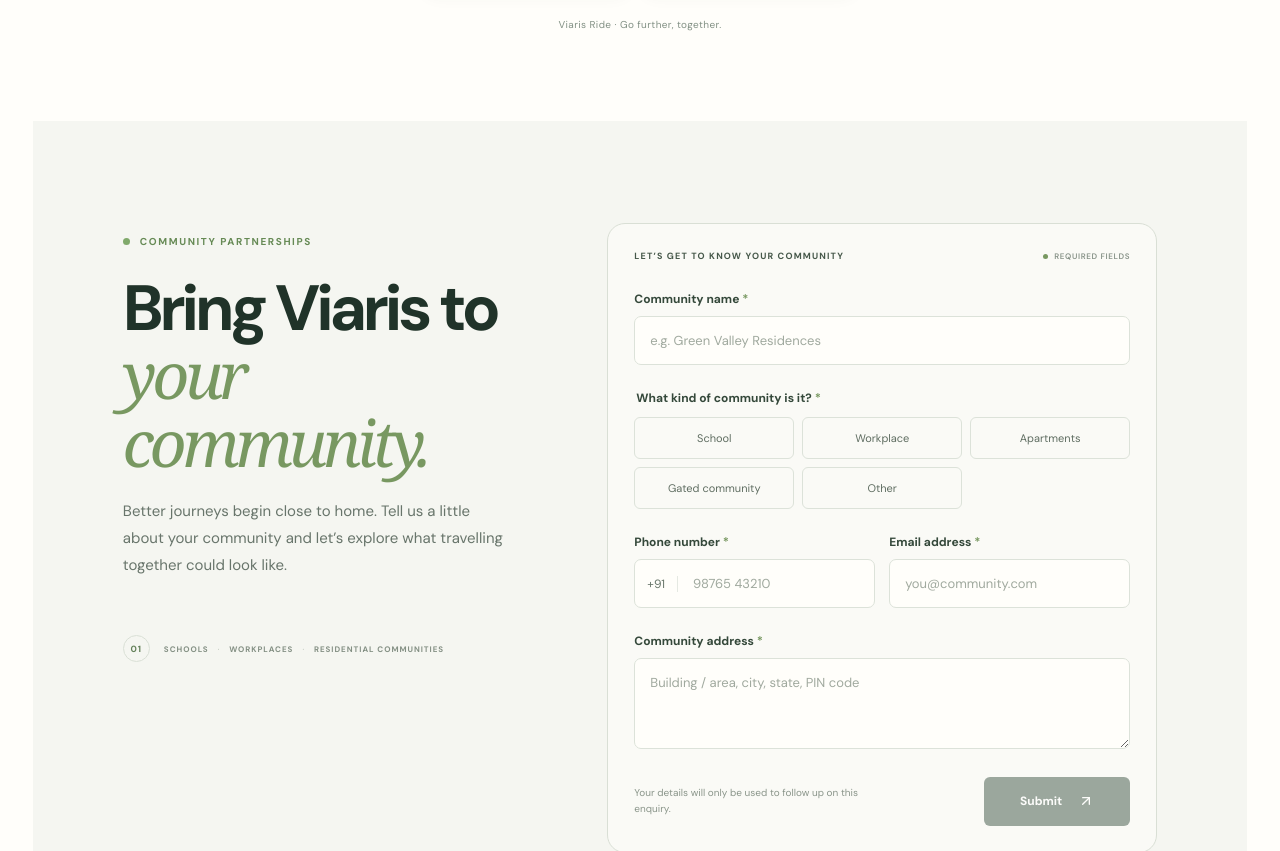
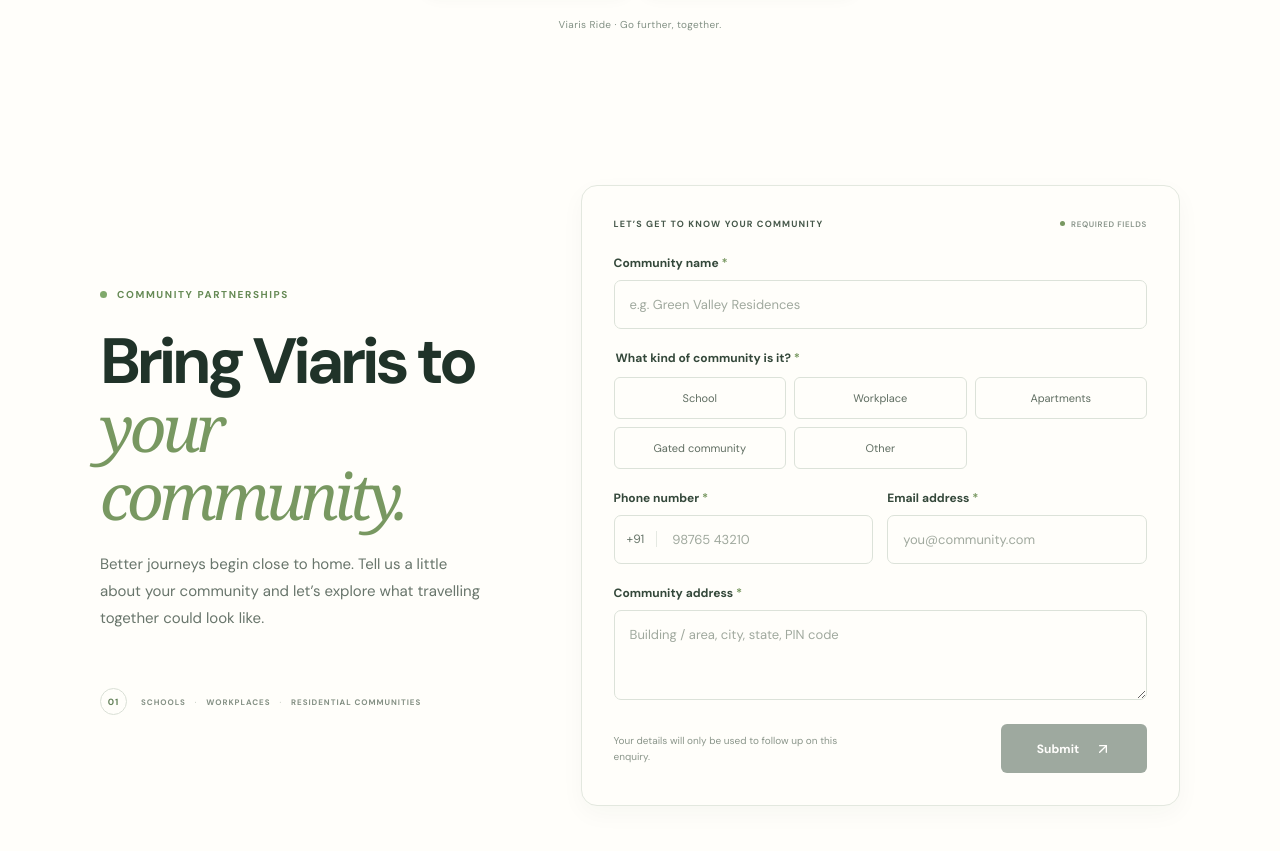
Before and after one commit to Surya8074/viaris-website, a React (Vite) app: page / in a window 1280 px wide. Shown: the part 7980-8831 px from the top of the page. Built offline with nearby package versions, Linux system fonts and the light colour scheme.

Commit message:
Match community registration section width and scale to impact calculator

```diff
--- a/src/styles/community-registration.css
+++ b/src/styles/community-registration.css
@@ -1,5 +1,5 @@
-.community-registration{width:100%;padding:clamp(64px,8vw,112px) clamp(22px,7vw,104px) clamp(76px,9vw,120px);background:#f5f6f1;color:#203329}
-.community-registration__inner{width:min(100%,1240px);margin:0 auto;display:grid;grid-template-columns:minmax(0,.82fr) minmax(0,1.18fr);gap:clamp(48px,8vw,120px);align-items:start}
+.community-registration{width:100%;padding:clamp(42px,5vw,68px) clamp(18px,4vw,56px);background:transparent;color:#203329}
+.community-registration__inner{width:min(1080px,100%);margin:0 auto;display:grid;grid-template-columns:minmax(0,.82fr) minmax(0,1.18fr);gap:clamp(34px,5vw,64px);align-items:center}
 .community-registration__intro{position:sticky;top:48px;padding-top:12px}
 .community-registration__eyebrow{display:flex;align-items:center;gap:10px;color:#668a55;font-size:10px;font-weight:750;letter-spacing:.16em}
 .community-registration__eyebrow i{width:7px;height:7px;border-radius:50%;background:#80a96b}
@@ -9,8 +9,8 @@
 .community-registration__footnote{display:flex;flex-wrap:wrap;align-items:center;gap:9px;margin-top:56px;color:#849084;font-size:8px;font-weight:700;letter-spacing:.12em}
 .community-registration__footnote span:first-child{display:grid;place-items:center;width:27px;height:27px;margin-right:5px;border:1px solid #d9dfd5;border-radius:50%;color:#64815a;font-size:9px}
 .community-registration__footnote b{color:#a9b2a6;font-weight:400}
-.community-registration__form-wrap{min-width:0;border:1px solid #d9dfd5;border-radius:18px;padding:26px;background:rgba(255,254,250,.58);overflow:hidden}
-.community-registration__form{display:grid;gap:25px;padding-top:0}
+.community-registration__form-wrap{min-width:0;border:1px solid #e3e8df;border-radius:16px;padding:clamp(22px,2.8vw,32px);background:#fffefa;box-shadow:0 8px 24px rgba(31,48,35,.035);overflow:hidden}
+.community-registration__form{display:grid;gap:21px;padding-top:0}
 .community-registration__form-heading{display:flex;justify-content:space-between;align-items:center;gap:12px;margin-bottom:4px;color:#46584a;font-size:9px;font-weight:750;letter-spacing:.13em}
 .community-registration__form-heading small{display:flex;align-items:center;gap:6px;color:#89948a;font-size:8px;font-weight:600;letter-spacing:.08em}
 .community-registration__form-heading small i{width:5px;height:5px;border-radius:50%;background:#789861}
@@ -44,6 +44,6 @@
 .community-registration__success h3{margin:8px 0 0;font-size:30px;letter-spacing:-.04em;font-weight:650}
 .community-registration__success p{max-width:420px;margin:0;color:#68756b;font-size:14px;line-height:1.7}
 .community-registration__success button{padding:10px 0;border:0;border-bottom:1px solid #9caf91;background:none;color:#385a40;font:inherit;font-size:12px;cursor:pointer}
-@media(max-width:850px){.community-registration__inner{grid-template-columns:1fr;gap:40px}.community-registration__intro{position:static}.community-registration__intro h2{max-width:650px}.community-registration__intro>p{max-width:540px}.community-registration__footnote{margin-top:28px}}
-@media(max-width:560px){.community-registration{padding:62px 21px 72px}.community-registration__form-wrap{padding:19px;border-radius:15px}.community-registration__intro h2{margin:22px 0 15px;font-size:clamp(40px,11vw,52px)}.community-registration__intro>p{font-size:13px;line-height:1.75}.community-registration__footnote{gap:7px;font-size:7px}.community-registration__form{gap:21px}.community-registration__form-heading{align-items:flex-start;flex-direction:column;gap:8px}.community-registration__category-grid{grid-template-columns:repeat(2,minmax(0,1fr))}.community-registration__field-row{grid-template-columns:1fr;gap:20px}.community-registration__submit-row{align-items:stretch;flex-direction:column-reverse}.community-registration__submit-row p{max-width:none}.community-registration__submit-row button{width:100%}}
+@media(max-width:850px){.community-registration__inner{grid-template-columns:1fr;gap:28px}.community-registration__intro{position:static}.community-registration__intro h2{max-width:650px}.community-registration__intro>p{max-width:540px}.community-registration__footnote{margin-top:28px}}
+@media(max-width:560px){.community-registration{padding:46px 16px 54px}.community-registration__form-wrap{padding:20px;border-radius:14px}.community-registration__intro h2{margin:22px 0 15px;font-size:clamp(40px,11vw,52px)}.community-registration__intro>p{font-size:13px;line-height:1.75}.community-registration__footnote{gap:7px;font-size:7px}.community-registration__form{gap:21px}.community-registration__form-heading{align-items:flex-start;flex-direction:column;gap:8px}.community-registration__category-grid{grid-template-columns:repeat(2,minmax(0,1fr))}.community-registration__field-row{grid-template-columns:1fr;gap:20px}.community-registration__submit-row{align-items:stretch;flex-direction:column-reverse}.community-registration__submit-row p{max-width:none}.community-registration__submit-row button{width:100%}}
 @media(prefers-reduced-motion:reduce){.community-registration *{transition:none!important}}
```
